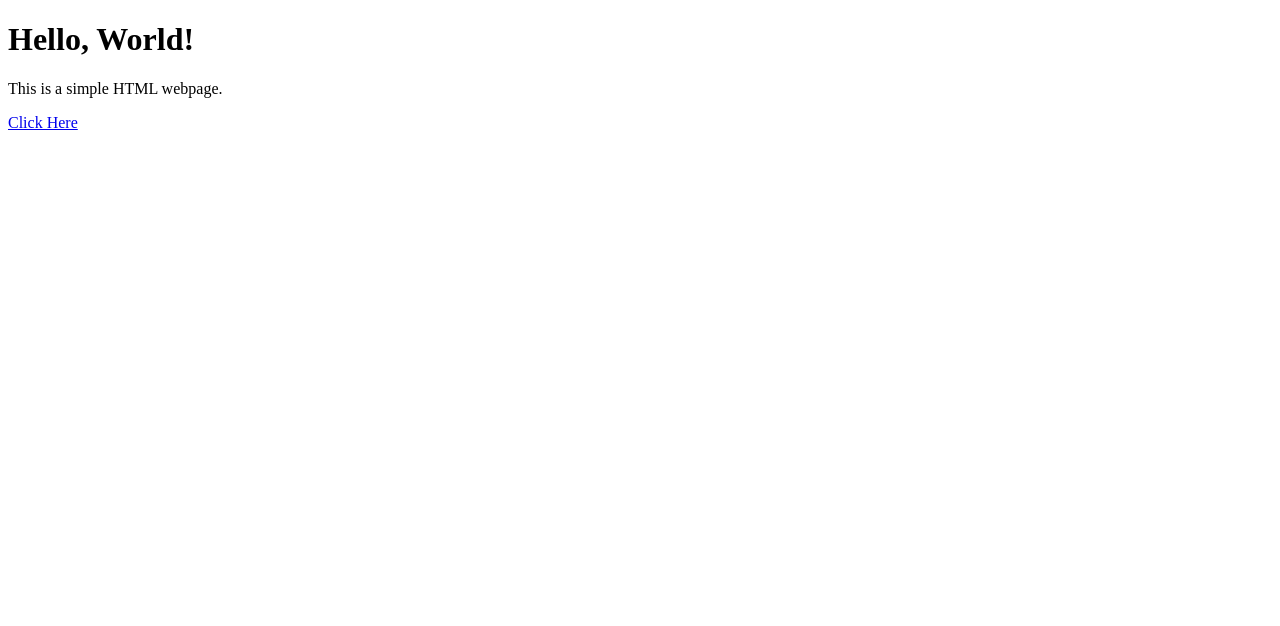
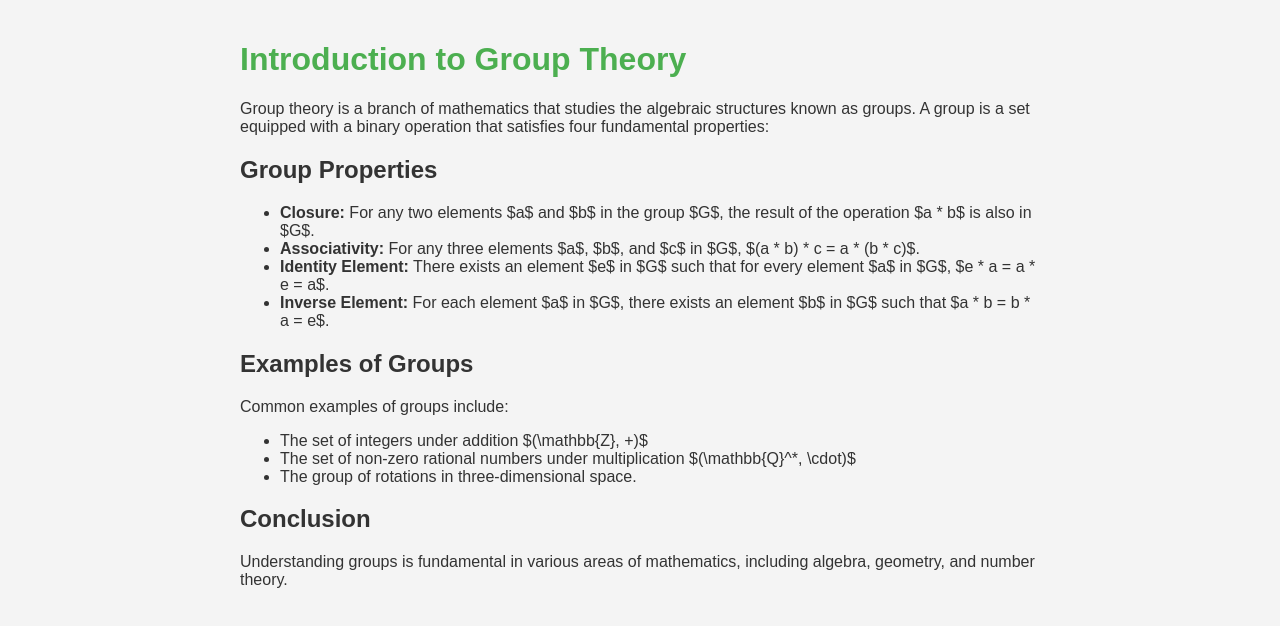
Before and after one commit to jemanW/jemanW.github.io, a plain HTML site: page index.html in a window 1280 px wide. Drawn offline with nearby package versions, Linux system fonts and the light colour scheme.

Commit message:
Update index.html

```diff
--- a/index.html
+++ b/index.html
@@ -3,11 +3,47 @@
 <head>
     <meta charset="UTF-8">
     <meta name="viewport" content="width=device-width, initial-scale=1.0">
-    <title>My Simple Webpage</title>
+    <title>Group Theory Overview</title>
+    <script src="https://polyfill.io/v3/polyfill.min.js?features=es6"></script>
+    <script id="MathJax-script" async src="https://cdn.jsdelivr.net/npm/mathjax@3/es5/tex-mml-chtml.js"></script>
+    <style>
+        body {
+            font-family: Arial, sans-serif;
+            background-color: #f4f4f4;
+            color: #333;
+            padding: 20px;
+            max-width: 800px;
+            margin: auto;
+        }
+        h1 {
+            color: #4CAF50;
+        }
+        h2 {
+            color: #333;
+        }
+    </style>
 </head>
 <body>
-    <h1>Hello, World!</h1>
-    <p>This is a simple HTML webpage.</p>
-    <a href="#">Click Here</a>
+    <h1>Introduction to Group Theory</h1>
+    <p>Group theory is a branch of mathematics that studies the algebraic structures known as groups. A group is a set equipped with a binary operation that satisfies four fundamental properties:</p>
+
+    <h2>Group Properties</h2>
+    <ul>
+        <li><strong>Closure:</strong> For any two elements $a$ and $b$ in the group $G$, the result of the operation $a * b$ is also in $G$.</li>
+        <li><strong>Associativity:</strong> For any three elements $a$, $b$, and $c$ in $G$, $(a * b) * c = a * (b * c)$.</li>
+        <li><strong>Identity Element:</strong> There exists an element $e$ in $G$ such that for every element $a$ in $G$, $e * a = a * e = a$.</li>
+        <li><strong>Inverse Element:</strong> For each element $a$ in $G$, there exists an element $b$ in $G$ such that $a * b = b * a = e$.</li>
+    </ul>
+
+    <h2>Examples of Groups</h2>
+    <p>Common examples of groups include:</p>
+    <ul>
+        <li>The set of integers under addition $(\mathbb{Z}, +)$</li>
+        <li>The set of non-zero rational numbers under multiplication $(\mathbb{Q}^*, \cdot)$</li>
+        <li>The group of rotations in three-dimensional space.</li>
+    </ul>
+
+    <h2>Conclusion</h2>
+    <p>Understanding groups is fundamental in various areas of mathematics, including algebra, geometry, and number theory.</p>
 </body>
 </html>
```
